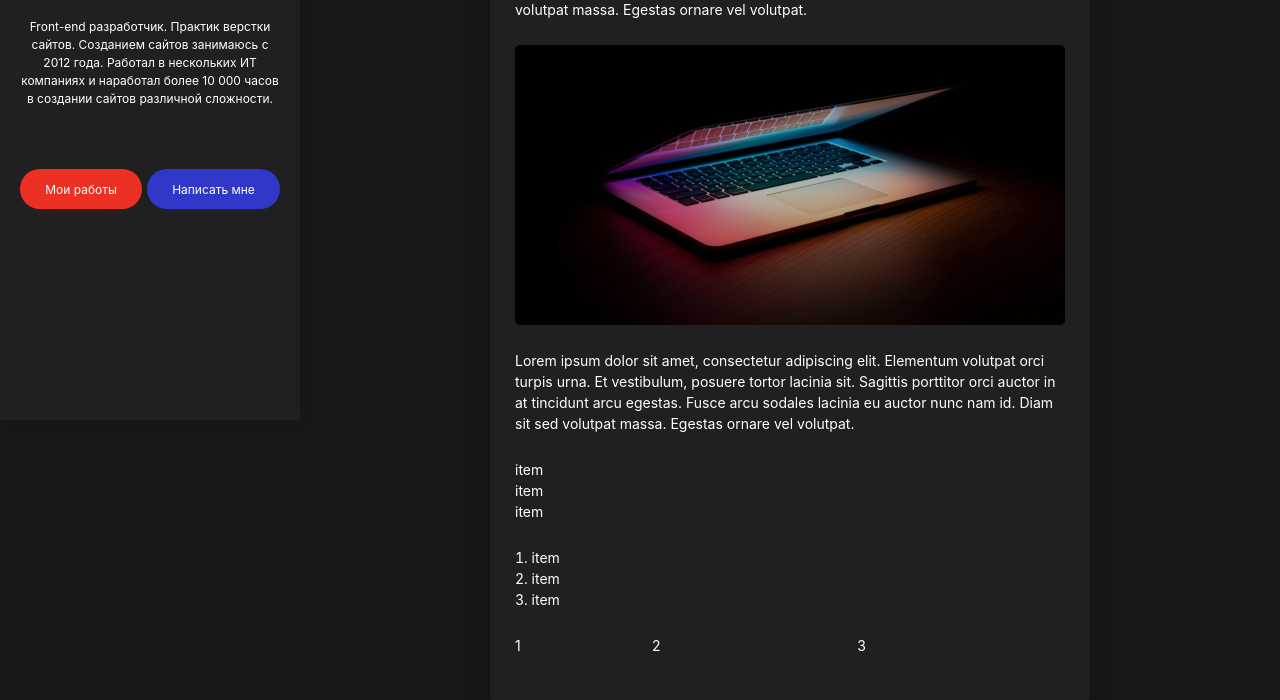
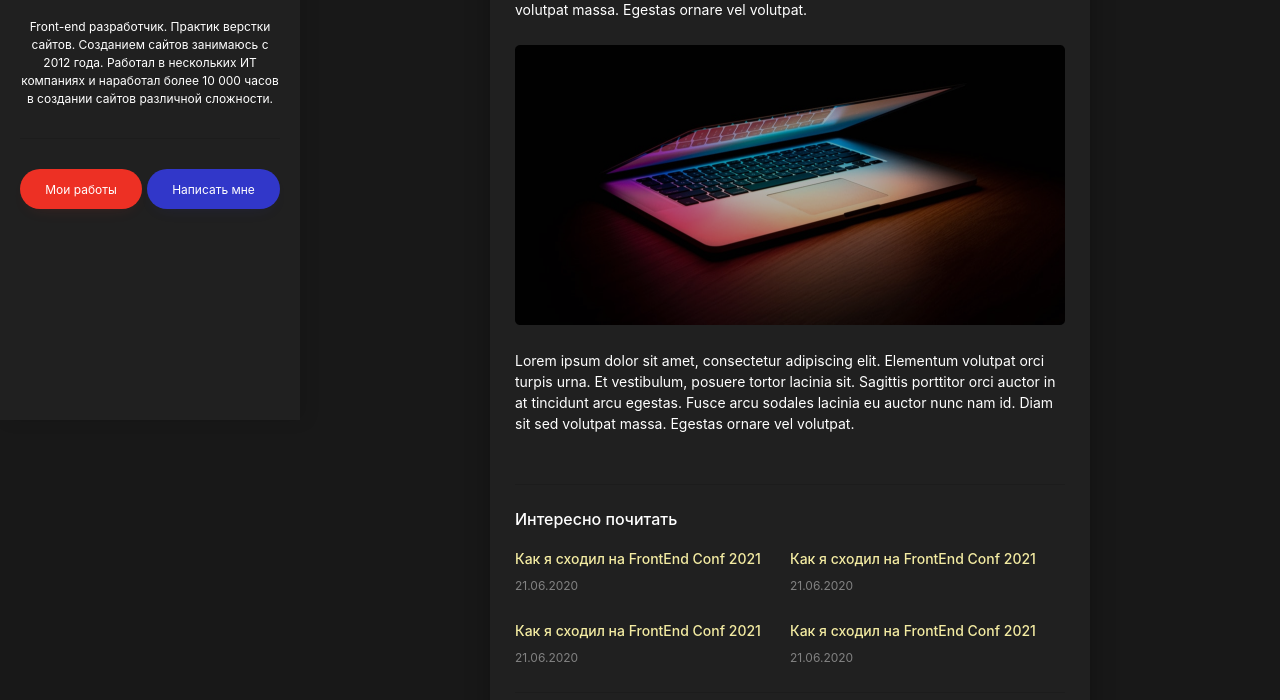
Before and after one commit to DmitriyKonnov/PersonalBlog, a website: page src/post.html in a window 1280 px wide. Shown: the part 380-1080 px from the top of the page. Drawn offline with nearby package versions, Linux system fonts and the light colour scheme; files that its build step writes are made by us from their sources.

Commit message:
added related to post block

```diff
--- a/src/assets/scss/blocks/post.scss
+++ b/src/assets/scss/blocks/post.scss
@@ -86,6 +86,8 @@
     font-size: 1.4rem;
     font-weight: 400;
     line-height: 2.1rem;
+    border-bottom: 1px solid #1C1C1C;
+    padding-bottom: 2.5rem;
 
     h1,h2,h3,h4,h5,h6 {
         font-size: 1.5rem;
--- /dev/null
+++ b/src/assets/scss/blocks/related.scss
@@ -0,0 +1,45 @@
+.ralated{
+    padding-top: 2.5rem;
+    border-bottom: 1px solid #1C1C1C;
+}
+
+.related__title{
+    font-size: 1.6rem;
+    font-weight: 500;
+    line-height: 1.8rem;
+    color: $white;
+    margin-bottom: 2rem;
+}
+
+.related__list{
+    display: flex;
+    flex-wrap: wrap;
+}
+
+.related__list-item{
+    flex-basis: 50%;
+    margin-bottom: 2.5rem;
+}
+
+.related__list-title{
+    margin-bottom: .5rem;
+
+   a{
+    font-size: 1.4rem;
+    font-weight: 500;
+    line-height: 1.6rem;
+    color: #F3EBA2;
+    transition: .1s linear;
+
+    &:hover{
+        text-decoration: underline;
+    }
+   }
+}
+
+.related__list-date{
+    font-size: 1.2rem;
+    font-weight: 400;
+    line-height: 1.4rem;
+    color: #828282;
+}
--- a/src/assets/scss/style.scss
+++ b/src/assets/scss/style.scss
@@ -22,7 +22,7 @@ body {
     font-size: 1.4rem;
     line-height: 1.5;
     color: $white;
-    font-family: -apple-system,BlinkMacSystemFont, "Segoe UI", Roboto, "Helvetica Neue", Arial, "Noto Sans", sans-serif, "Apple Color Emoji", "Segoe UI Emoji", "Segoe UI Symbol", "Noto Color Emoji";
+    font-family: -apple-system,BlinkMacSystemFont, "Segoe UI", "Roboto", "Helvetica Neue", Arial, "Noto Sans", sans-serif, "Apple Color Emoji", "Segoe UI Emoji", "Segoe UI Symbol", "Noto Color Emoji";
 }
 
 
@@ -42,3 +42,4 @@ body {
 @import 'blocks/post';
 @import 'blocks/embed';
 @import 'blocks/pagination';
+@import 'blocks/related';
--- a/src/partials/header.html
+++ b/src/partials/header.html
@@ -3,7 +3,7 @@
         <nav class="nav">
             <ul class="nav_item">
                 <li class="nav__list">
-                    <a class="nav__link" href="#">Главная</a>
+                    <a class="nav__link" href="index.html">Главная</a>
                 </li>
             </ul>
             <ul class="nav_item">
--- a/src/post.html
+++ b/src/post.html
@@ -46,25 +46,36 @@ title: Post
                 Fusce arcu sodales lacinia eu auctor nunc nam id. Diam sit sed volutpat massa. Egestas ornare vel
                 volutpat.</p>
 
-            <ul>
-                <li>item</li>
-                <li>item</li>
-                <li>item</li>
+        </div>
+        <!-- post-text -->
+        <div class="ralated">
+            <h3 class="related__title">Интересно почитать</h3>
+            <ul class="related__list">
+                <li class="related__list-item">
+                    <h4 class="related__list-title">
+                        <a href=""> Как я сходил на FrontEnd Conf 2021</a>
+                    </h4>
+                    <time class="related__list-date" datetime="2020-12-24">21.06.2020</time>
+                </li>
+                <li class="related__list-item">
+                    <h4 class="related__list-title">
+                        <a href=""> Как я сходил на FrontEnd Conf 2021</a>
+                    </h4>
+                    <time class="related__list-date" datetime="2020-12-24">21.06.2020</time>
+                </li>
+                <li class="related__list-item">
+                    <h4 class="related__list-title">
+                        <a href=""> Как я сходил на FrontEnd Conf 2021</a>
+                    </h4>
+                    <time class="related__list-date" datetime="2020-12-24">21.06.2020</time>
+                </li>
+                <li class="related__list-item">
+                    <h4 class="related__list-title">
+                        <a href=""> Как я сходил на FrontEnd Conf 2021</a>
+                    </h4>
+                    <time class="related__list-date" datetime="2020-12-24">21.06.2020</time>
+                </li>
             </ul>
-
-            <ol>
-                <li>item</li>
-                <li>item</li>
-                <li>item</li>
-            </ol>
-
-            <table>
-                <tr>
-                    <td>1</td>
-                    <td>2</td>
-                    <td>3</td>
-                </tr>
-            </table>
         </div>
     </div>
 </article>
```
Also changed, not shown: dist/assets/css/style.css, dist/assets/css/style.min.css, dist/index.html, dist/post.html.
